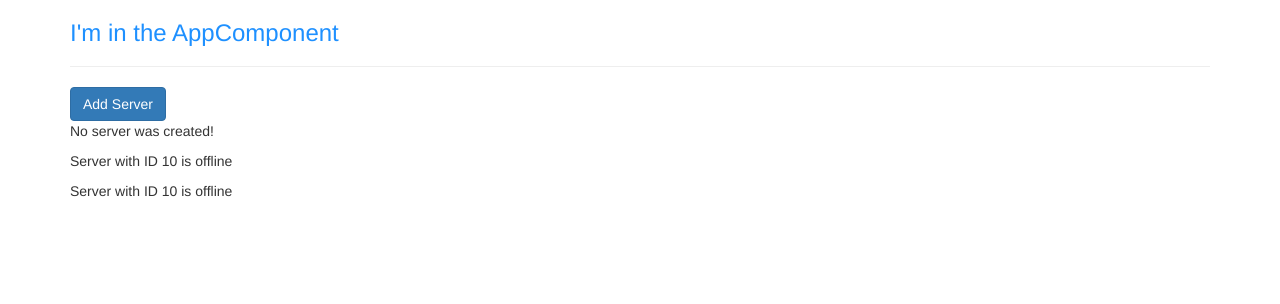
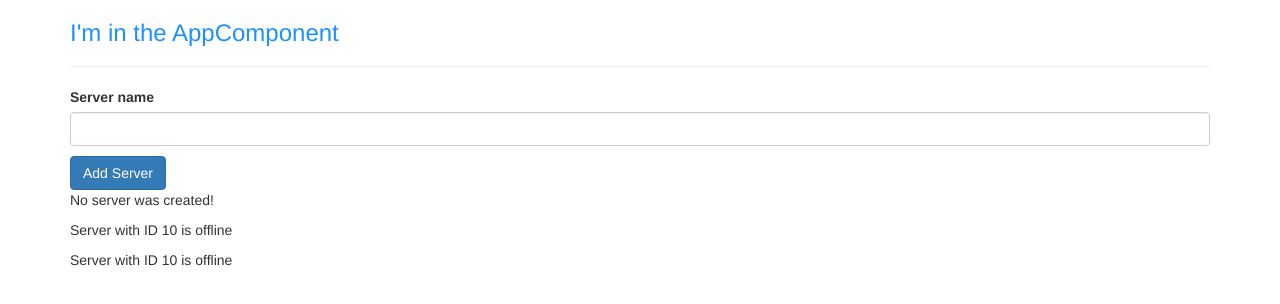
Before and after one commit to Elybourland/my-first-app, an Angular app: page / in a window 1280 px wide. Shown: the top 304 px of the page. Built offline with nearby package versions, Linux system fonts and the light colour scheme.

Commit message:
passing and using data with event binding

```diff
--- a/src/app/servers/servers.component.html
+++ b/src/app/servers/servers.component.html
@@ -1,3 +1,10 @@
+<label>Server name</label>
+<input
+  type="text"
+  class="form-control"
+  (input)="onUpdateServerName($event)"
+/>
+<p>{{ serverName }}</p>
 <button
   class="btn btn-primary"
   [disabled]="!allowNewServer"
--- a/src/app/servers/servers.component.ts
+++ b/src/app/servers/servers.component.ts
@@ -14,6 +14,7 @@
 export class ServersComponent implements OnInit {
   allowNewServer = false;
   serverCreationStatus = 'No server was created!';
+  serverName = '';
 
   constructor() {
     setTimeout(() => {
@@ -28,4 +29,8 @@
     this.serverCreationStatus = 'Server was created!';
   }
 
+  onUpdateServerName(event: any) {
+    this.serverName = (<HTMLInputElement>event.target).value;
+  }
+
 }
```
